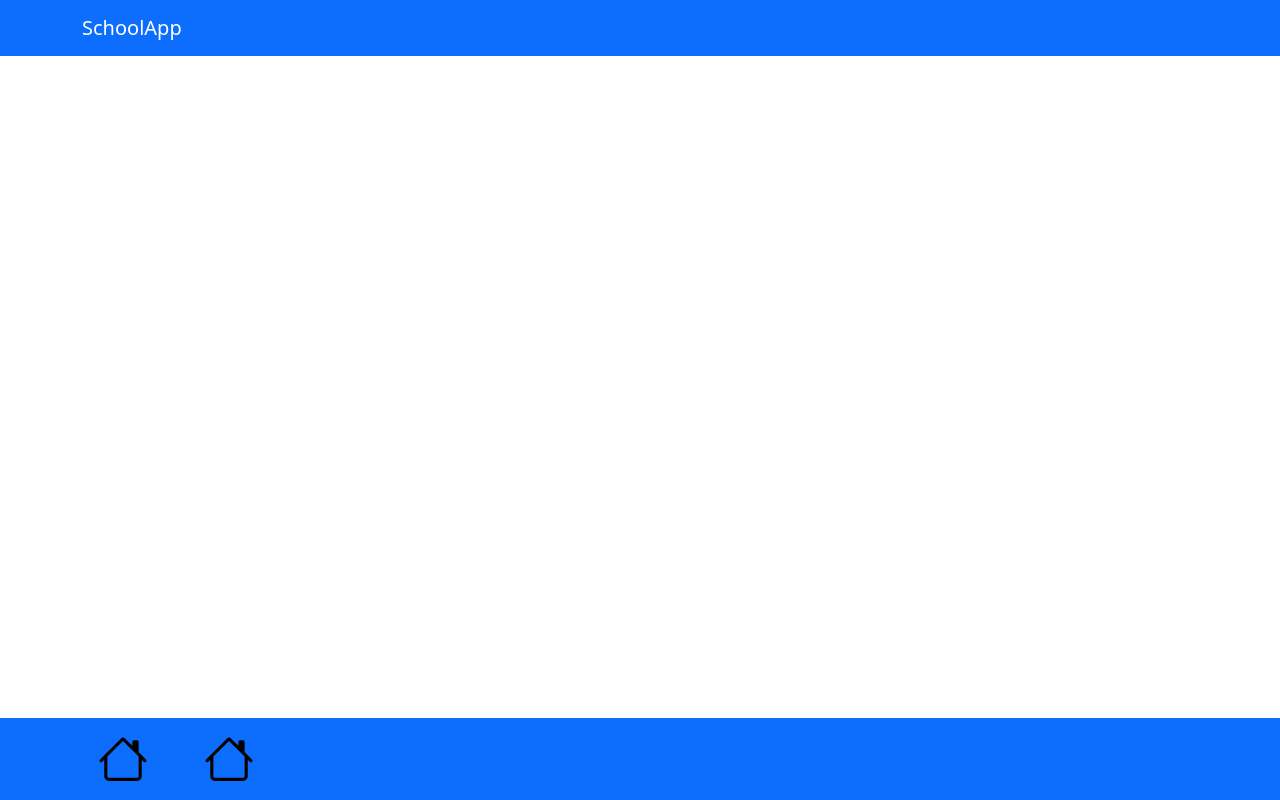
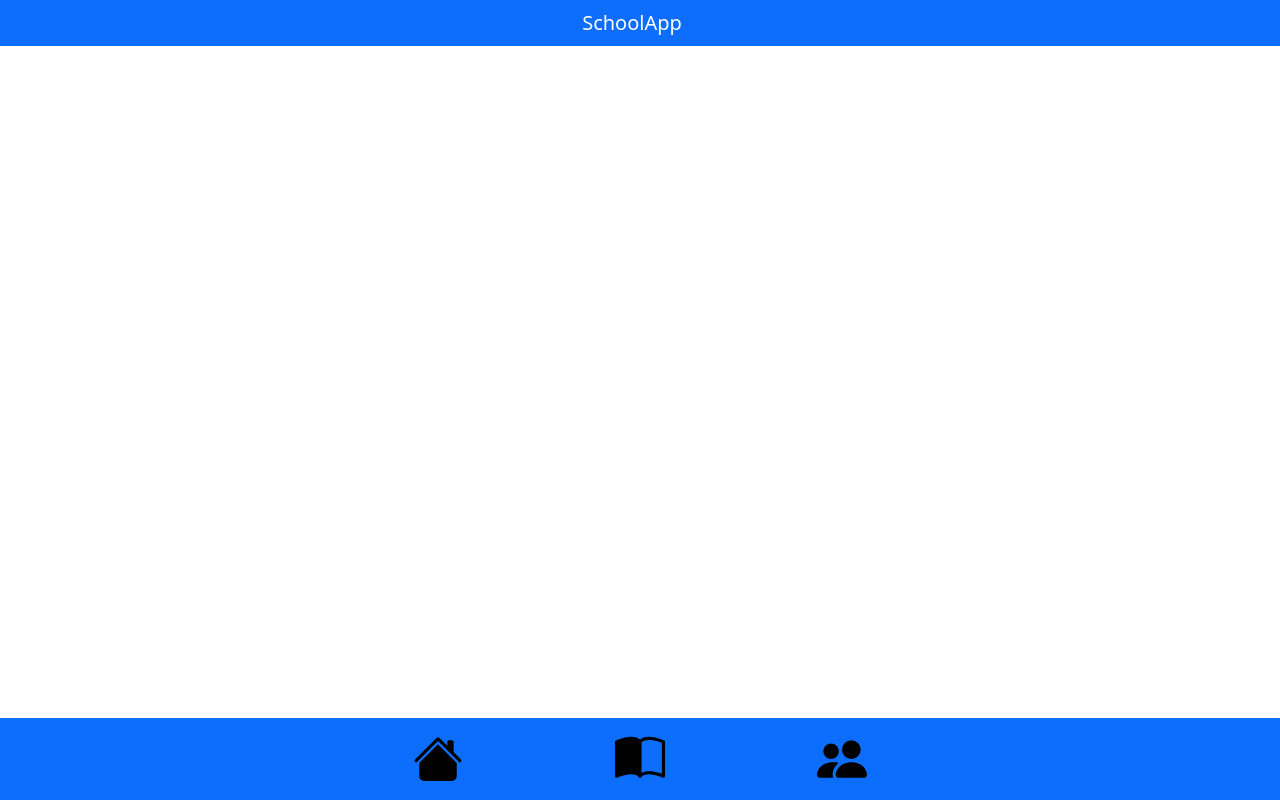
Before and after one commit to Takobz/react-school-app, a React (Create React App) app in the folder ClientApp/: page / in a window 1280 px wide. Built offline with nearby package versions, Linux system fonts and the light colour scheme.

Commit message:
added margins between the footer icons

```diff
--- a/ClientApp/package.json
+++ b/ClientApp/package.json
@@ -19,6 +19,7 @@
     "rimraf": "^2.6.2"
   },
   "devDependencies": {
+    "@testing-library/react": "^12.1.0",
     "ajv": "^6.9.1",
     "cross-env": "^5.2.0",
     "eslint": "^6.8.0",
--- a/ClientApp/src/components/EdgesOfPage.js
+++ b/ClientApp/src/components/EdgesOfPage.js
@@ -7,7 +7,13 @@ export const Header = () =>
     return(
         <Navbar bg="primary" variant="dark">
             <Container>
-                <Navbar.Brand href="#home">SchoolApp</Navbar.Brand>
+                <Row className="mx-auto">
+                    <Col>
+                    <Navbar.Brand href="#home">
+                        SchoolApp
+                    </Navbar.Brand>
+                    </Col>
+                </Row>
             </Container>
         </Navbar>
     );
@@ -19,15 +25,20 @@ export const Footer = () =>
         <div className="fixed-bottom">
         <Navbar bg="primary" variant="dark">
             <Container>
-                <Row>
-                    <Col className=".ml-3">
-                    <Nav.Link href="#home">
-                        <icon.House color="black" size={50}/>
+                <Row className="mx-auto">
+                    <Col className="mx-5">
+                    <Nav.Link href="#home" >
+                        <icon.HouseFill color="black" size={50}/>
                     </Nav.Link>
                     </Col>
-                    <Col className=".ml-3">
+                    <Col className="mx-5">
+                    <Nav.Link href="#home">
+                        <icon.BookHalf color="black" size={50}/>
+                    </Nav.Link>
+                    </Col>
+                    <Col className="mx-5">
                     <Nav.Link href="#home" >
-                        <icon.House color="black" size={50}/>
+                        <icon.PeopleFill color="black" size={50}/>
                     </Nav.Link>
                     </Col>
                 </Row>
```
Also changed, not shown: 1 other file (tests, documents, lock files or other folders).
